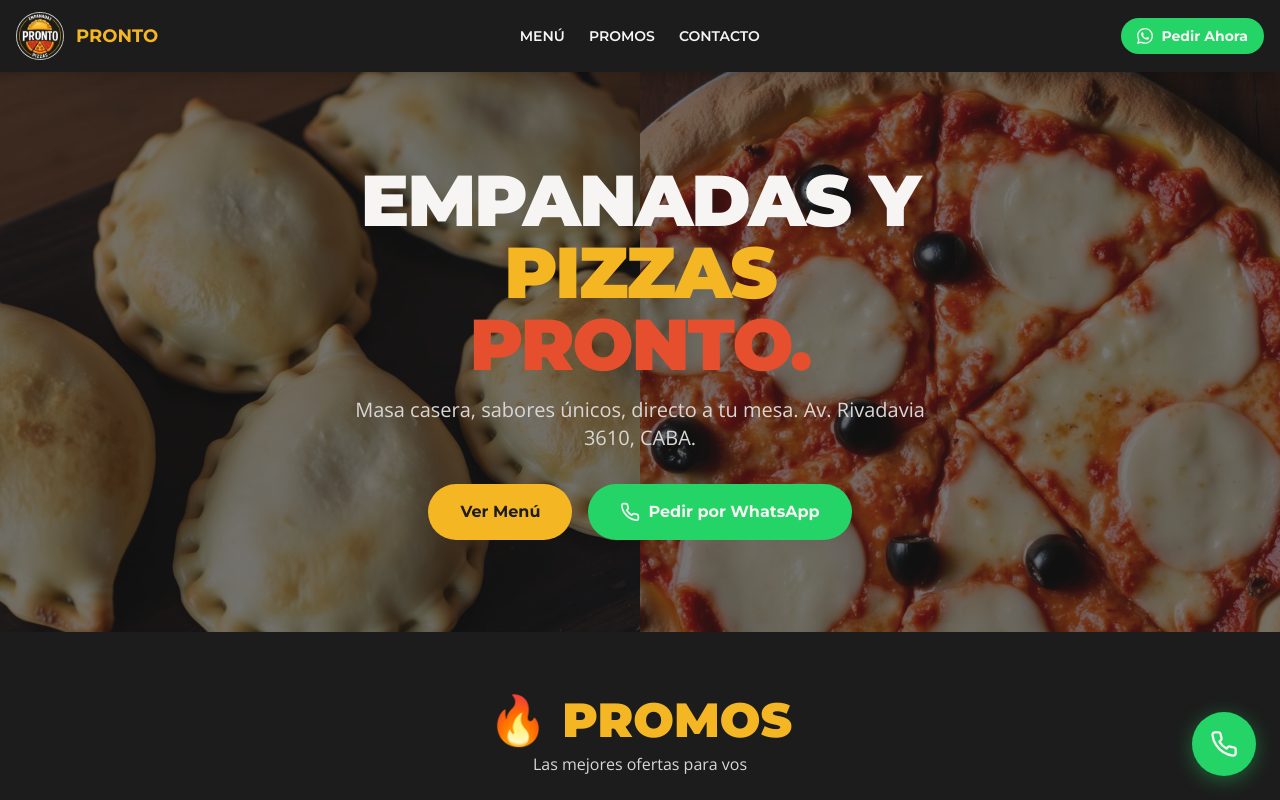
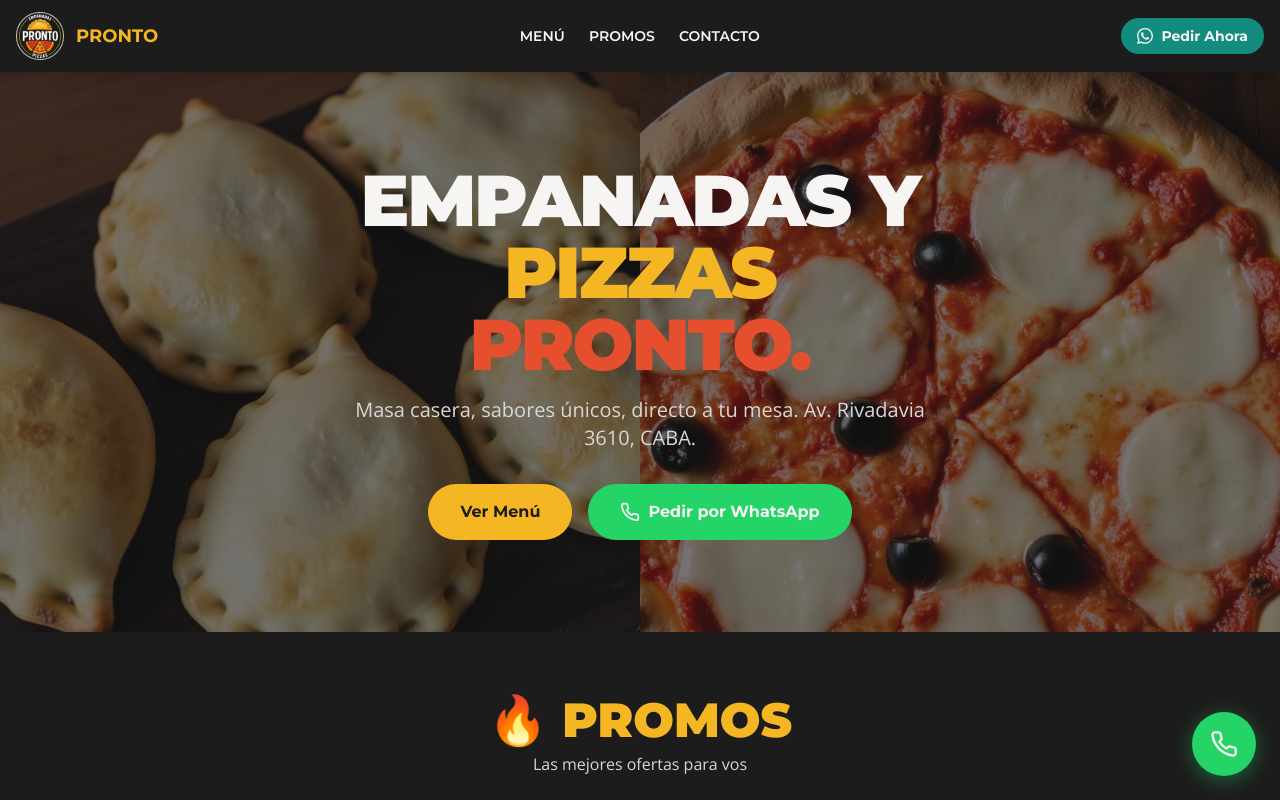
Before and after one commit to AlexDacorte/pronto_pizza_almagro, a React (Vite) app: page / in a window 1280 px wide. Shown: the top 800 px of the page. Built offline with nearby package versions, Linux system fonts and the light colour scheme; the HTML template or start-up script is replaced by a standard one.

Commit message:
update pedir ahora background color changed"

```diff
--- a/src/components/Header.tsx
+++ b/src/components/Header.tsx
@@ -32,7 +32,8 @@
             href="https://wa.me/541164377551"
             target="_blank"
             rel="noopener noreferrer"
-            className="flex items-center gap-2 rounded-full bg-whatsapp px-4 py-2 font-display text-sm font-bold text-warm-white transition-transform hover:scale-105"
+            style={{backgroundColor: "#128C7E"}}
+            className="flex items-center gap-2 rounded-full  px-4 py-2 font-display text-sm font-bold text-warm-white transition-transform hover:scale-105"
           >
             <svg className="h-4 w-4" fill="currentColor" viewBox="0 0 24 24"><path d="M17.472 14.382c-.297-.149-1.758-.867-2.03-.967-.273-.099-.471-.148-.67.15-.197.297-.767.966-.94 1.164-.173.199-.347.223-.644.075-.297-.15-1.255-.463-2.39-1.475-.883-.788-1.48-1.761-1.653-2.059-.173-.297-.018-.458.13-.606.134-.133.298-.347.446-.52.149-.174.198-.298.298-.497.099-.198.05-.371-.025-.52-.075-.149-.669-1.612-.916-2.207-.242-.579-.487-.5-.669-.51-.173-.008-.371-.01-.57-.01-.198 0-.52.074-.792.372-.272.297-1.04 1.016-1.04 2.479 0 1.462 1.065 2.875 1.213 3.074.149.198 2.096 3.2 5.077 4.487.709.306 1.262.489 1.694.625.712.227 1.36.195 1.871.118.571-.085 1.758-.719 2.006-1.413.248-.694.248-1.289.173-1.413-.074-.124-.272-.198-.57-.347m-5.421 7.403h-.004a9.87 9.87 0 01-5.031-1.378l-.361-.214-3.741.982.998-3.648-.235-.374a9.86 9.86 0 01-1.51-5.26c.001-5.45 4.436-9.884 9.888-9.884 2.64 0 5.122 1.03 6.988 2.898a9.825 9.825 0 012.893 6.994c-.003 5.45-4.437 9.884-9.885 9.884m8.413-18.297A11.815 11.815 0 0012.05 0C5.495 0 .16 5.335.157 11.892c0 2.096.547 4.142 1.588 5.945L.057 24l6.305-1.654a11.882 11.882 0 005.683 1.448h.005c6.554 0 11.89-5.335 11.893-11.893a11.821 11.821 0 00-3.48-8.413z"/></svg>
             <span className="hidden sm:inline">Pedir Ahora</span>
```
